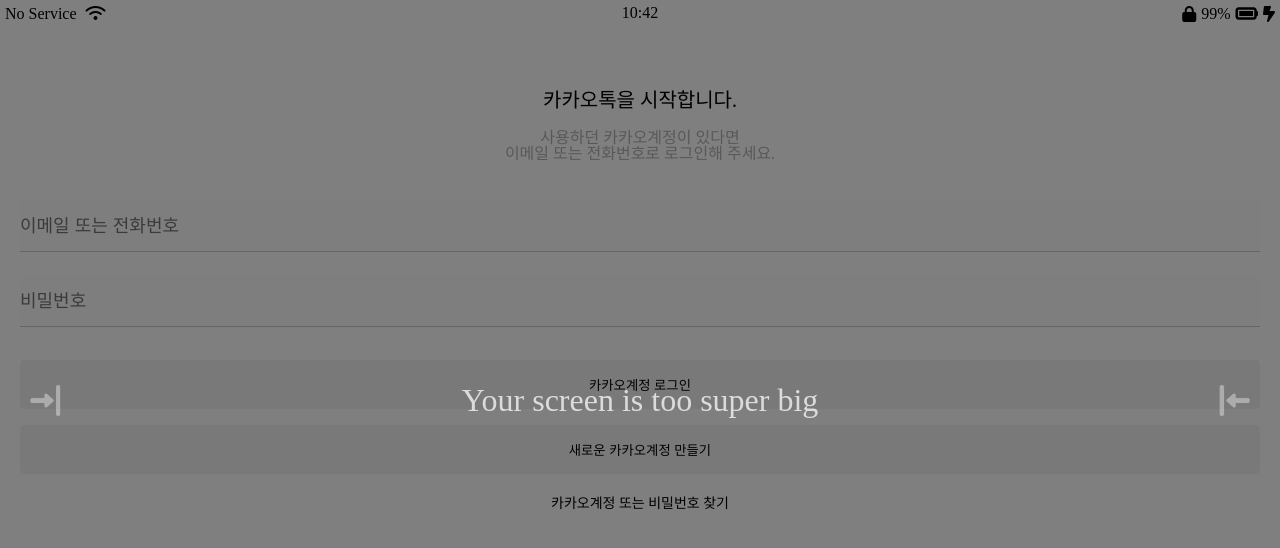
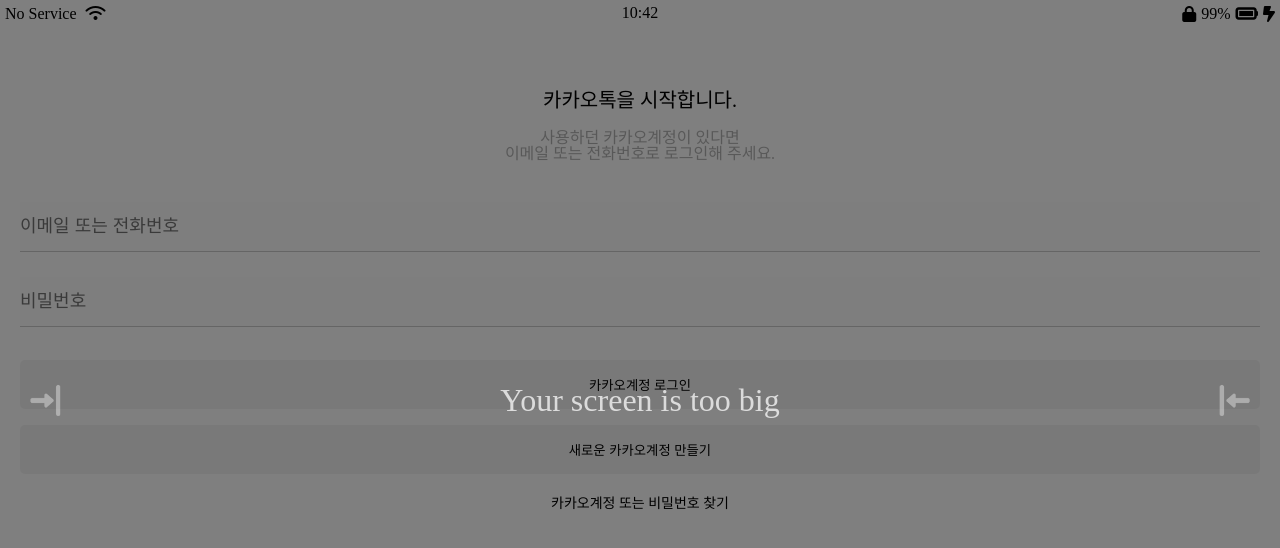
Before and after one commit to junyoung144/kakao-2023, a plain HTML site: page index.html in a window 1280 px wide. Drawn offline with Linux system fonts and the light colour scheme.

Commit message:
Update index.html

```diff
--- a/index.html
+++ b/index.html
@@ -54,7 +54,7 @@
 
     <div id="no-mobile">
       <img class="no-mobile__right-icon" src="asset/svg/right-icon.png" />
-      <span>Your screen is too super big</span>
+      <span>Your screen is too big</span>
       <img class="no-mobile__left-icon" src="asset/svg/left-icon.png" />
     </div>
 
```
